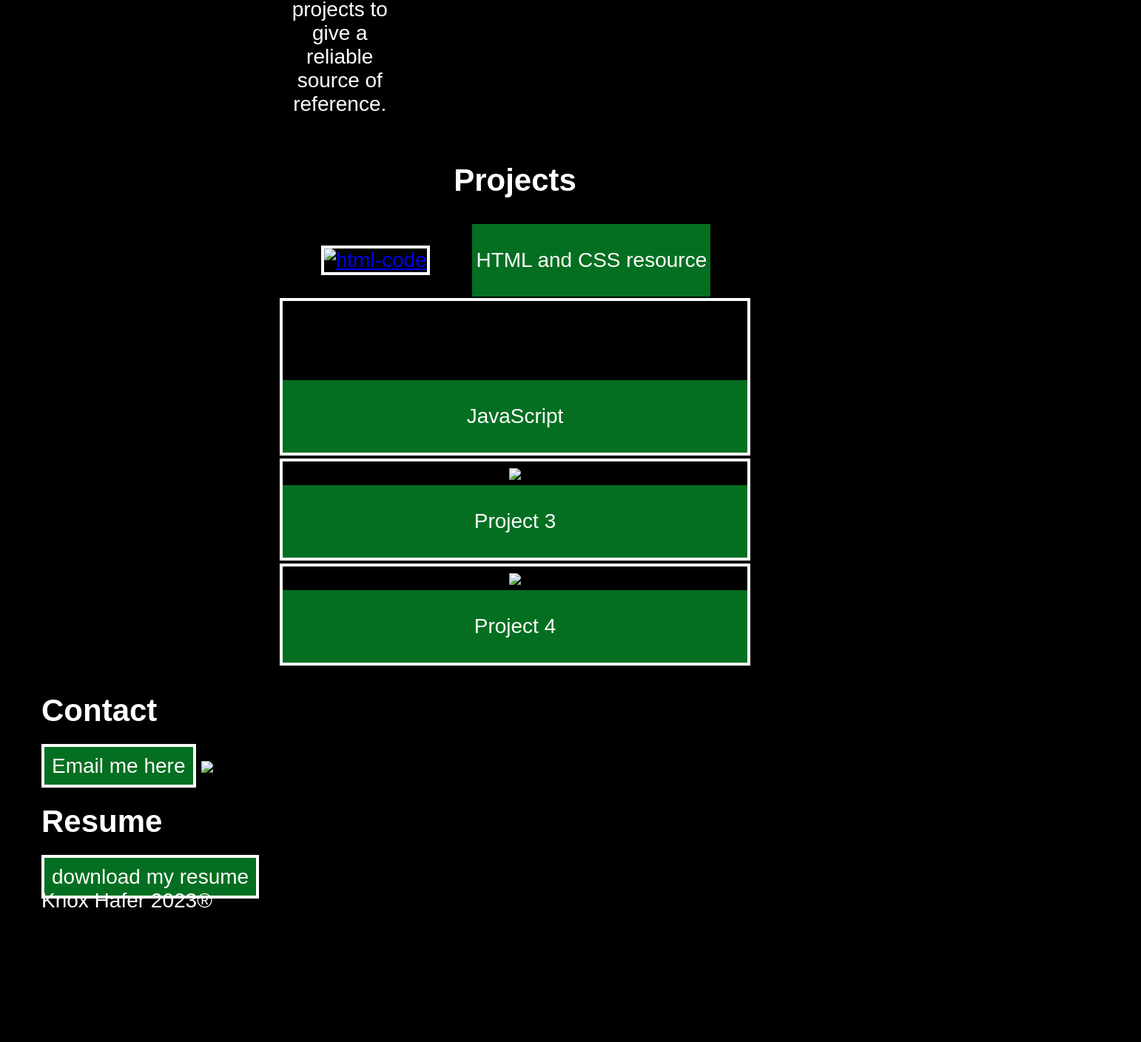
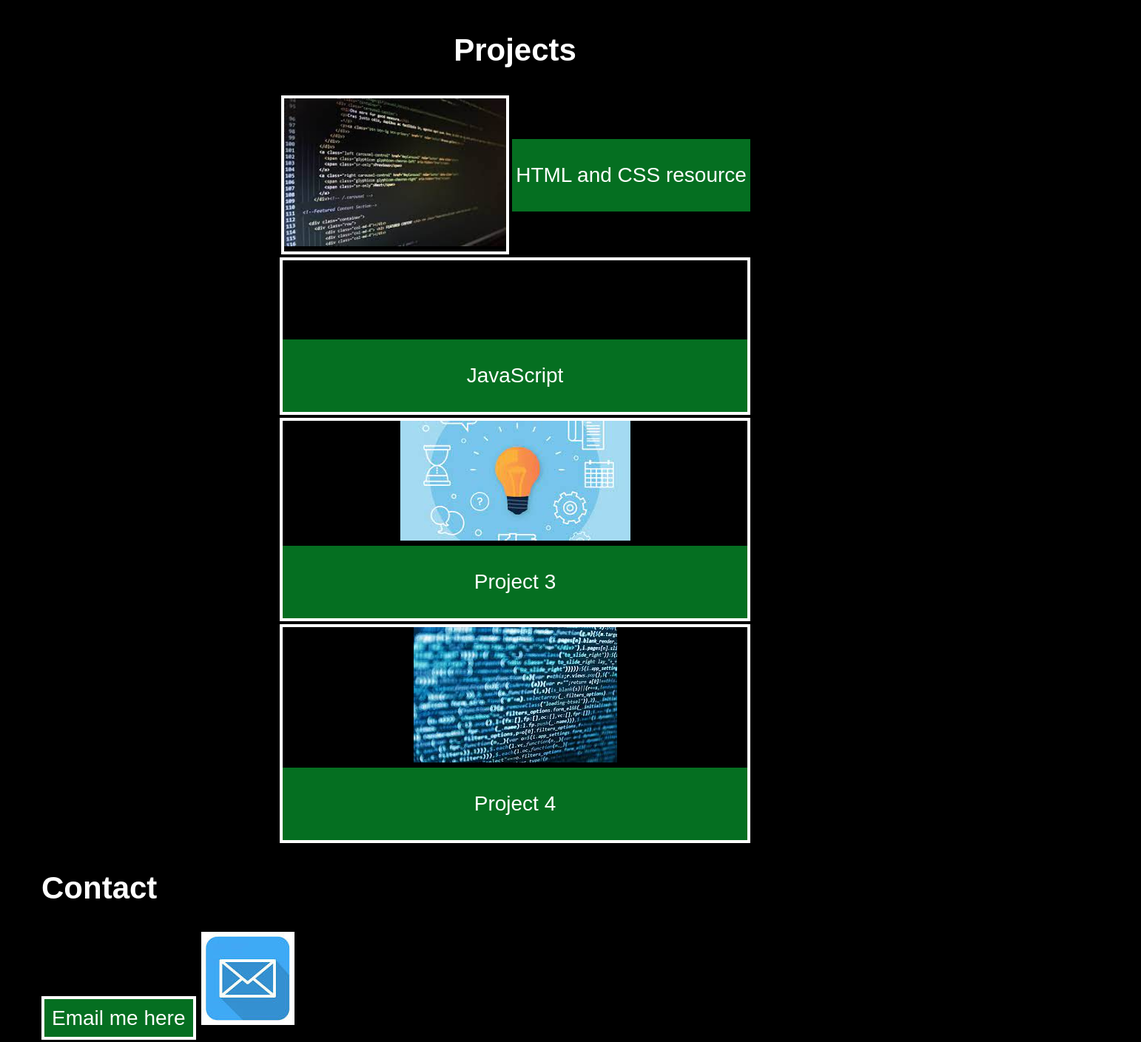
Before and after one commit to kohr2001/Knox-Portfolio, a plain HTML site: page index.html in a window 1280 px wide. Shown: the part 992-2401 px from the top of the page at 74% size, 1542 px wide, since content can reach past the window. Before the commit the page ends 2282 px from the top, so only its background shows below. Drawn offline with Linux system fonts and the light colour scheme; the site is published under a folder, as on GitHub Pages, so addresses that start at the root find nothing.

Commit message:
new changes 2

```diff
--- a/index.html
+++ b/index.html
@@ -26,13 +26,13 @@
             I hope to insipre other programmers through the displayed projects to give a reliable source of reference.
         </p>
     </div>
-    <img src="/assets/IMG_0454.JPG" alt="Self Portrait" width="800" height="400" class="image1">
+    <img src="assets/IMG_0454.JPG" alt="Self Portrait" width="800" height="400" class="image1">
 </div>
 <h2>Projects</h2>
 <div id="projects">
     <div class="project">
     <a href="/Module_1_assignment/index.html">
-        <img src="/assets/download.jpg" alt="html-code" width="300" height="200">
+        <img src="assets/download.jpg" alt="html-code" width="300" height="200">
     </a>
     </div>
         <div class="description"><p>HTML and CSS resource</p></div>
@@ -45,13 +45,13 @@
     </div>
     <div class="project">
         <a href="project-link">
-            <img src="/assets/download (3).jpg">
+            <img src="assets/download (3).jpg">
         </a>
         <div class="description"><p>Project 3</p></div>
     </div>
     <div class="project">
         <a href="project-link">
-            <img src="/assets/download (4).jpg">
+            <img src="assets/download (4).jpg">
         </a>
         <div class="description"><p>Project 4</p></div>
     </div>
@@ -59,11 +59,11 @@
 <h2>Contact</h2>
 <div id="contact">
     <a class="link1" href="mailto:knoxhafer@gmail.com?subject = Feedback&body = Message">Email me here</a>
-        <img src="/assets/download (2).jpg">
+        <img src="assets/download (2).jpg">
 </div>
 <h2>Resume</h2>
 <div id="resume">
-    <a class="link1" href="/assets/Knox Hafer Resume.pdf" download> download my resume</a>
+    <a class="link1" href="assets/Knox Hafer Resume.pdf" download> download my resume</a>
 </div>
 </div>
 <footer>
```
